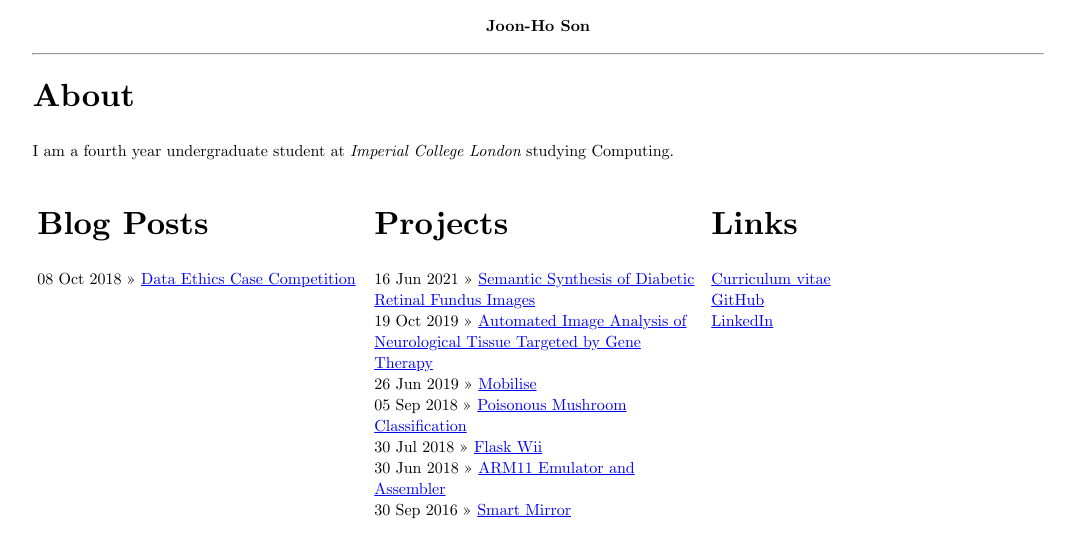
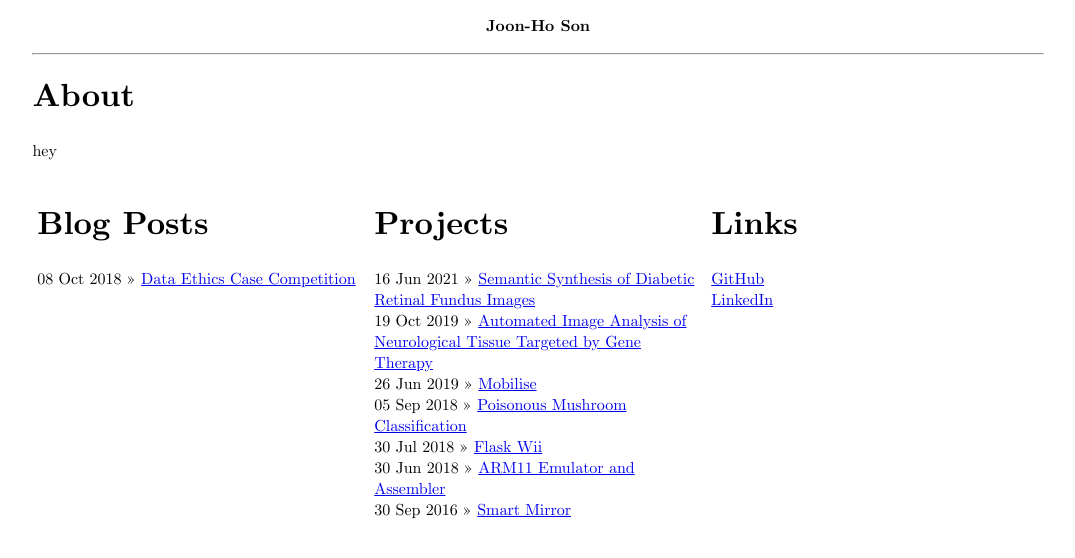
Before and after one commit to sonjoonho/sonjoonho.github.io, a Jekyll site: the page built from index.html, in a window 1280 px wide. Shown: the top 558 px of the page, without its empty margins (102-1177 px from the left). Built offline with Jekyll 4.4.1, drawn with Linux system fonts in a browser that asks for light colours.

Commit message:
Update bio

```diff
--- a/index.html
+++ b/index.html
@@ -6,7 +6,7 @@ title: Joon-Ho Son
   <div>
     <h1 class="column-heading"> About </h1>
     <p>
-    I am a fourth year undergraduate student at <i>Imperial College London</i> studying Computing.
+    hey
     </p>
   </div>
 
@@ -33,7 +33,7 @@ title: Joon-Ho Son
   <div class="links column">
     <h1 class="column-heading"> Links </h1>
     <ul class="posts">
-      <li><a href="/assets/cv-2021-04-26.pdf">Curriculum vitae</a></li>
+      <!-- <li><a href="/assets/cv-2021-04-26.pdf">Curriculum vitae</a></li> -->
       <li><a href="https://github.com/sonjoonho">GitHub</a></li>
       <li><a href="https://www.linkedin.com/in/sonjoonho/">LinkedIn</a></li>
     </ul>
```
